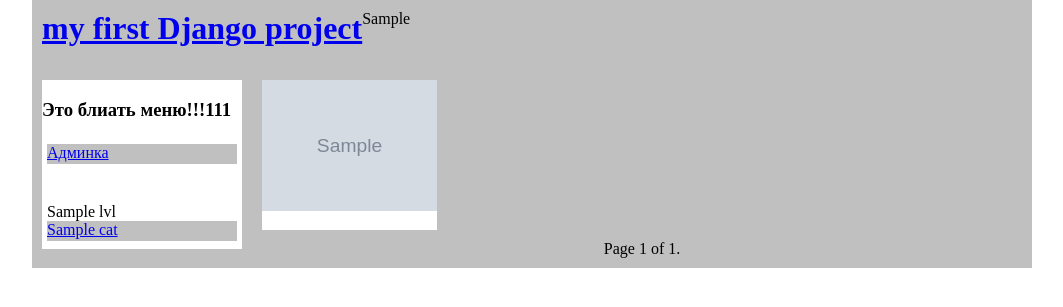
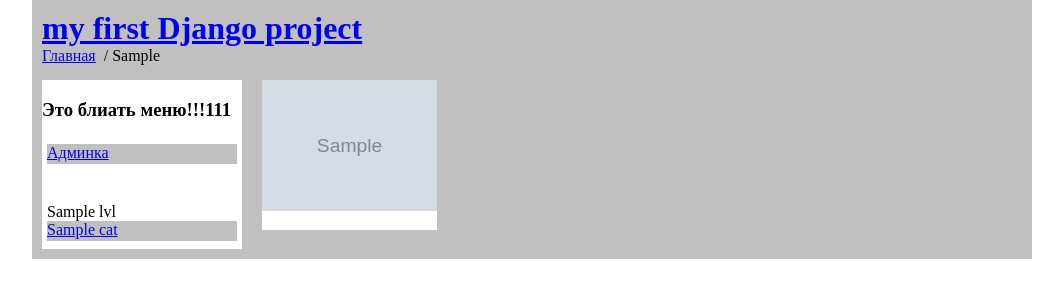
Before and after one commit to fdkitamory/DjangoSimpleCatalog, a Django app: template templates/categories.html in a window 1280 px wide. Shown: the top 307 px of the page, without its empty margins (108-1171 px from the left). Run offline with Django 3.2, Linux system fonts and the light colour scheme; the template is opened without the code that fills it: most values are stand-ins (such as "Sample title", 1, 10 or a date in 2020); grey boxes marked "Sample" are stand-in pictures.

Commit message:
вынес пагинатор в отдельный кусок, мелоч

```diff
--- a/catalog/breadcumbs.py
+++ b/catalog/breadcumbs.py
@@ -4,16 +4,12 @@ from mycatalog.catalog.models import ItemCategory
 
 def breadcrumbs(url):
     cats = url.split('/')[:-1]
-    print(cats)
     links = []
     for cat in cats:
         item = ItemCategory.objects.filter(slug=cat)[0]
-        # print(item)
         link = [
             item.name,
             u'/{}'.format(item.get_absolute_url())
         ]
         links.append(link)
-
-    print(links)
     return links
--- a/templates/base.html
+++ b/templates/base.html
@@ -2,12 +2,6 @@
 <html>
 <head>
     <title>my first Django project</title>
-
-    <style type="text/css">
-
-
-    </style>
-
     <link rel="stylesheet" href="/static/main.css"/>
 </head>
 <body>
@@ -16,6 +10,7 @@
             <h1>
                 <a href="/">my first Django project</a>
             </h1>
+            <div class="clearfix"></div>
             {% include "breadcrumbs.html" %}
         </header>
         <nav class="nav">
@@ -23,6 +18,10 @@
         </nav>
         <div class="content">
             {% block content %}{% endblock %}
+
+            {% if items and items.paginator.num_pages > 1%}
+                {% include "paginator.html" %}
+            {% endif %}
         </div>
     </div>
 </body>
--- a/templates/breadcrumbs.html
+++ b/templates/breadcrumbs.html
@@ -1,10 +1,11 @@
 {% block content %}
     <div class="breadcrumbs">
+        <a href="/">Главная</a>
         {% for link in links %}
             {% if forloop.last %}
-                <span>{{ link.0 }}</span>
+                &nbsp;/&nbsp;<span>{{ link.0 }}</span>
             {% else %}
-                <a href="{{ link.1 }}">{{ link.0 }}</a>&nbsp;/&nbsp;
+                &nbsp;/&nbsp;<a href="{{ link.1 }}">{{ link.0 }}</a>
             {% endif %}
         {% endfor %}
     </div>
--- a/templates/categories.html
+++ b/templates/categories.html
@@ -18,20 +18,4 @@
         {{ item_err }}
     {% endif %}
 </ul>
-
-<div class="pagination">
-    <span class="step-links">
-        {% if items.has_previous %}
-            <a href="?page={{ items.previous_page_number }}">previous</a>
-        {% endif %}
-
-        <span class="current">
-            Page {{ items.number }} of {{ items.paginator.num_pages }}.
-        </span>
-
-        {% if items.has_next %}
-            <a href="?page={{ items.next_page_number }}">next</a>
-        {% endif %}
-    </span>
-</div>
 {% endblock %}
```
Also changed, not shown: catalog/views.py (+3 -9 lines), templates/paginator.html (added, +15 -0 lines).
